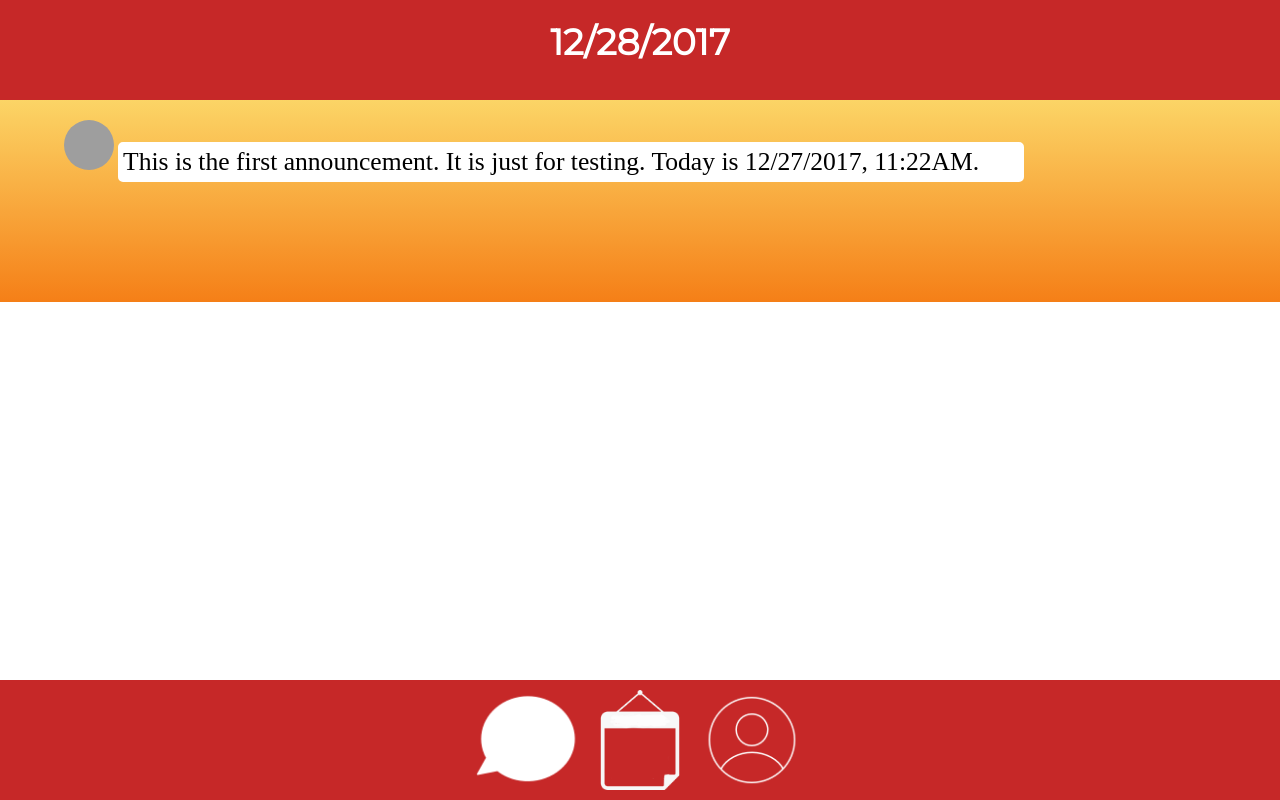
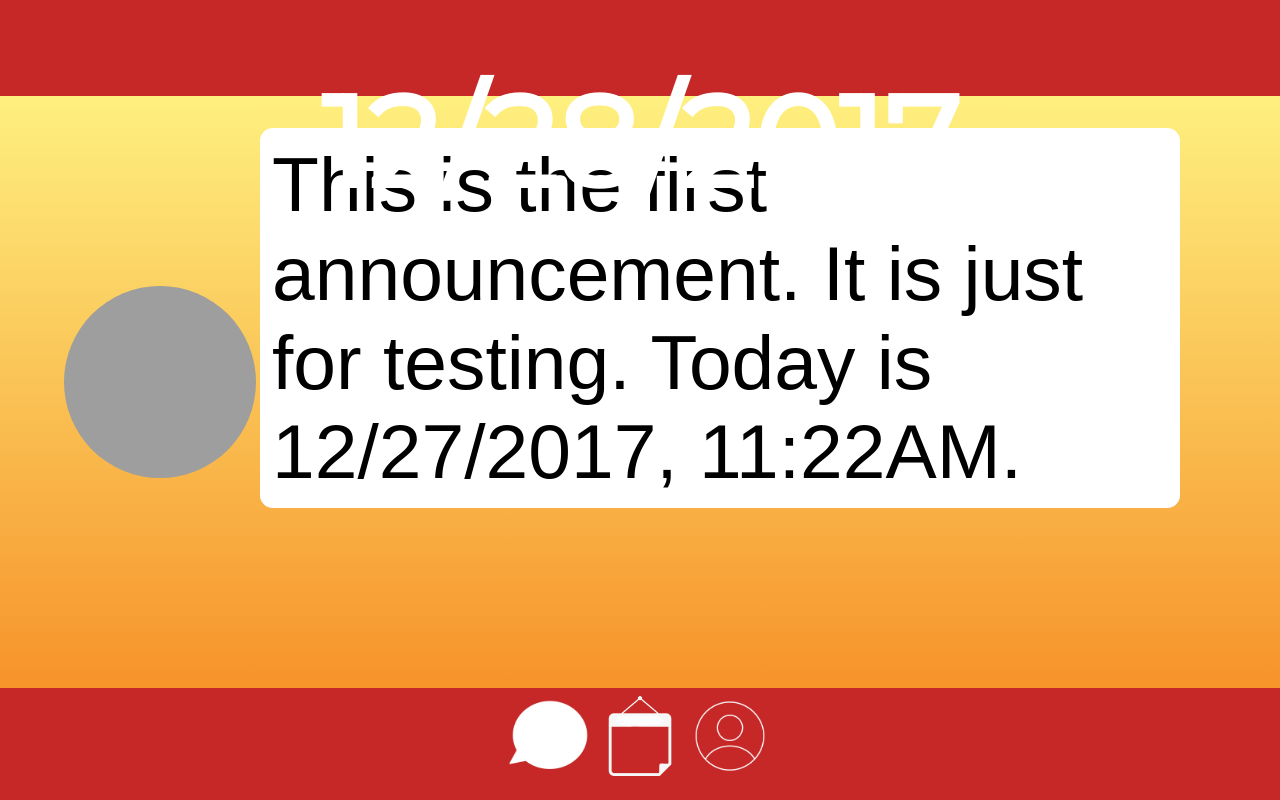
Before and after one commit to GAW-CODE/Wildcat-web, a plain HTML site: page Wildcat-web/announce.html in a window 1280 px wide. Shown: the top 800 px of the page. Drawn offline with Linux system fonts and the light colour scheme; grey boxes are pictures that could not be loaded.

Commit message:
finished sizing

```diff
--- a/Wildcat-web/announce.css
+++ b/Wildcat-web/announce.css
@@ -9,7 +9,7 @@ body {
 
 #topBar {
     width: 100%;
-    height: 100px;
+    height: 12vh;
     font-family: 'Montserrat', sans-serif;
     background-color: #c62828;
     top: 0;
@@ -19,7 +19,7 @@ body {
 
 #navbar {
     width: 100%;
-    height: 100px;
+    height: 12vh;
     background-color: #c62828;
     bottom: 0;
     left: 0;
@@ -27,64 +27,67 @@ body {
     display: inline-block;
     display: inline;
     text-align: center;
-    padding-top:10px;
-    padding-bottom:10px;
+    padding-top:1vh;
+    padding-bottom:1vh;
 
 }
 #news {
     height: 300%;
-    padding-top: 110px;
-    padding-bottom: 110px;
+    padding-top: 15vh;
+    padding-bottom: 15vh;
     padding-left: 40px;
     padding-right: 20px;
 }
 #news {
     background: linear-gradient(to bottom, #ffff8d 0%, #f57f17 100%);
-    height: 100%;
-    padding-top: 15vh;
-    padding-bottom: 15vh;
+    height: 70vh;
+    padding-top: 16vh;
+    padding-bottom: 16vh;
     padding-left: 5vw;
     padding-right: 5px;
+    background-attachment: fixed;
 }
 #news img {
-        width: 50px;
-        height: 50px;
+        width: 15vw;
+        height: 15vw;
         border-radius:50%;
         display: inline-block;
     }
 .announcement {
-        font-size: 2vw;
+        font-family:Arial;
+        font-size: 6vw;
         background-color: white;
-        border-radius: 5px;
-        border: 5px solid white;
+        border-radius: 1vw;
+        border: 1vw solid white;
         display: inline-block;
         width: 70vw;
+        margin-bottom: 5vh;
     }
 
 
 
 #demo {
-    font-size: 36px;
+    font-size: 10vw;
     color: white;
-    padding-top: 20px;
+    padding-top: 5vw;
 }
 
 #profileIcon{
     bottom: 0;
     left:0;
     width:auto;
-    height:100px;
+    height:10vh;
 }
 
 #calendar{
     bottom: 0;
-    height:100px;
+    height:10vh;
     width:auto;
     text-align:center;
 }
 
 #chat{
     bottom: 0;
-    height:100px;
+    height:10vh;
     width:auto;
 }
--- a/Wildcat-web/announce.html
+++ b/Wildcat-web/announce.html
@@ -23,31 +23,40 @@
             <center><b><p id="demo"></p></b></center>
         </div>
         <div id="news">
-            <span><img src="http://cdn.newsapi.com.au/image/v1/9fdbf585d17c95f7a31ccacdb6466af9" /></span>
+            <span class="logo"><img src="http://cdn.newsapi.com.au/image/v1/9fdbf585d17c95f7a31ccacdb6466af9" /></span>
+            <span class="announcement">
+                This is the first announcement. It is just for testing. Today is 12/27/2017, 11:22AM.
+            </span>
+        </div>
+        <div id="news">
+            <span class="logo"><img src="http://cdn.newsapi.com.au/image/v1/9fdbf585d17c95f7a31ccacdb6466af9" /></span>
+            <span class="announcement">
+                This is the first announcement. It is just for testing. Today is 12/27/2017, 11:22AM.
+            </span>
+            <span class="logo"><img src="http://cdn.newsapi.com.au/image/v1/9fdbf585d17c95f7a31ccacdb6466af9" /></span>
             <span class="announcement">
                 This is the first announcement. It is just for testing. Today is 12/27/2017, 11:22AM.
             </span>
         </div>
 
 
-
         <div id="navbar">
             <span>
-                 <img id ="chat" src="webAssets/chat.png">
+                <img id="chat" src="webAssets/chat.png">
             </span>
 
             <span>
-                <img id ="calendar" src="webAssets/Calendar.png">
+                <img id="calendar" src="webAssets/Calendar.png">
             </span>
 
             <span>
-                <img id ="profileIcon" src="webAssets/User.png">
+                <img id="profileIcon" src="webAssets/User.png">
             </span>
         </div>
 
 
         <script>
-    n =  new Date();
+            n = new Date();
             y = n.getFullYear();
             m = n.getMonth() + 1;
             d = n.getDate();
```
Lines whose indentation alone changed are shown as unchanged.
